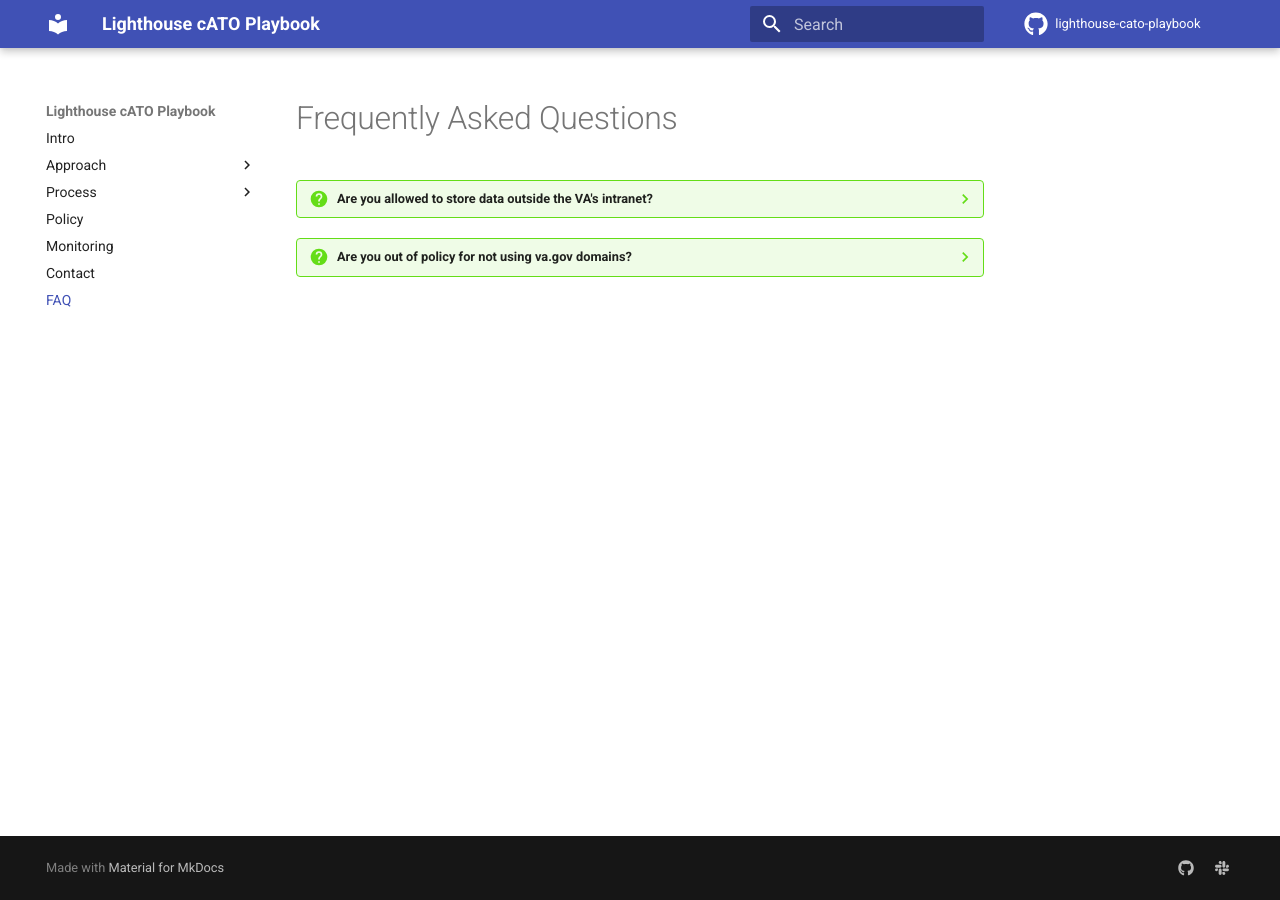
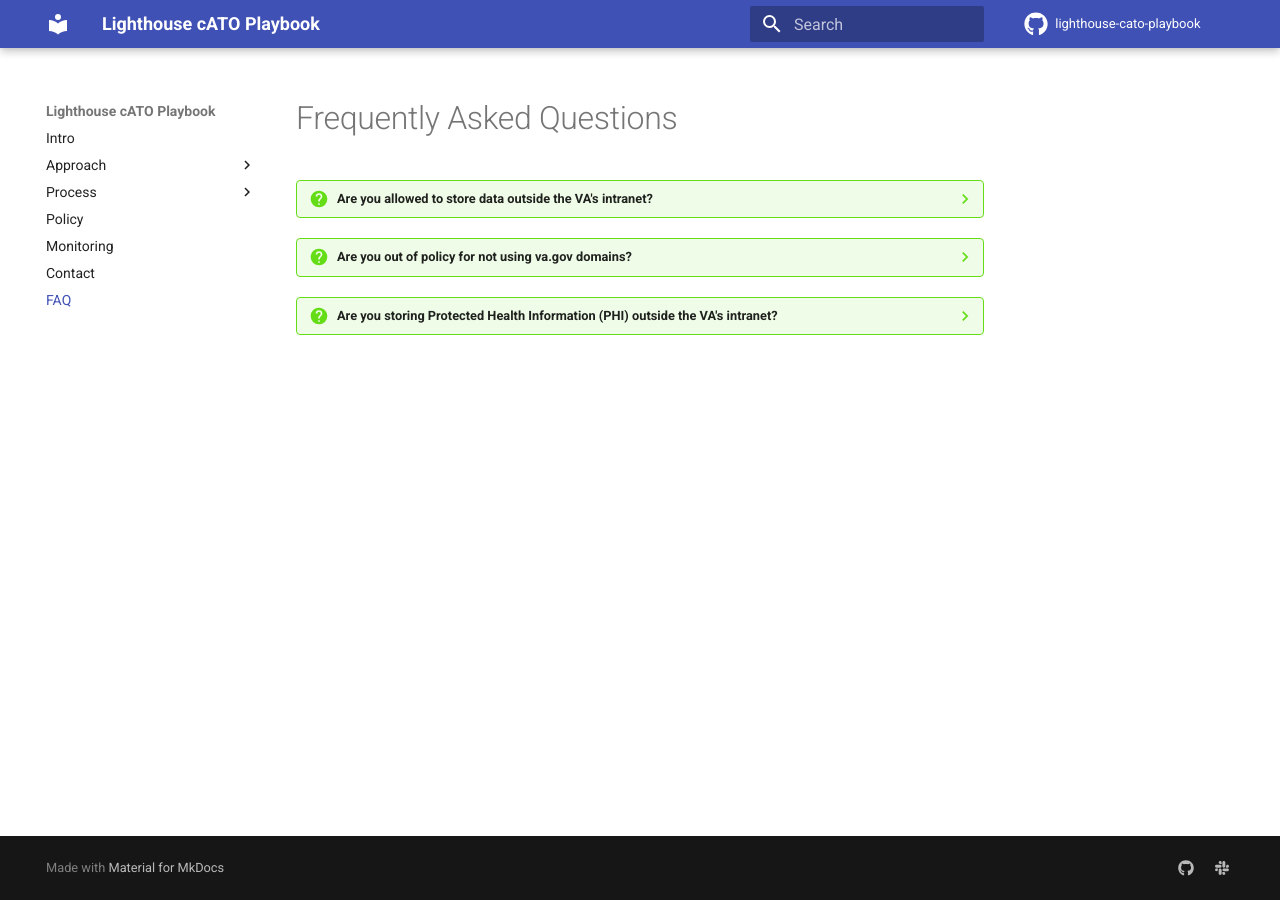
Before and after one commit to rise8-us/cato-playbook, an MkDocs documentation site: the page built from docs/faq.md, in a window 1280 px wide. Built offline with MkDocs 1.6.1 and Material for MkDocs 9.7.7, drawn with Linux system fonts in a browser that asks for light colours; comment, search, counter and statistics services are not loaded.

Commit message:
PHI question via faq

```diff
--- a/docs/faq.md
+++ b/docs/faq.md
@@ -12,3 +12,7 @@
     sites owned and operated by the VA. We utilize va.gov domains for all sites operated with the VA. However, SaaS
     products (eg [https://www.oit.va.gov/marketplace/](https://www.oit.va.gov/marketplace/)) are owned and operated by
     commercial entities. These sites operate under domains registered by the vendor.
+
+??? question "Are you storing Protected Health Information (PHI) outside the VA's intranet?"
+
+    No, data is stored within the AWS offering on the VA Enterprise Cloud.
```
